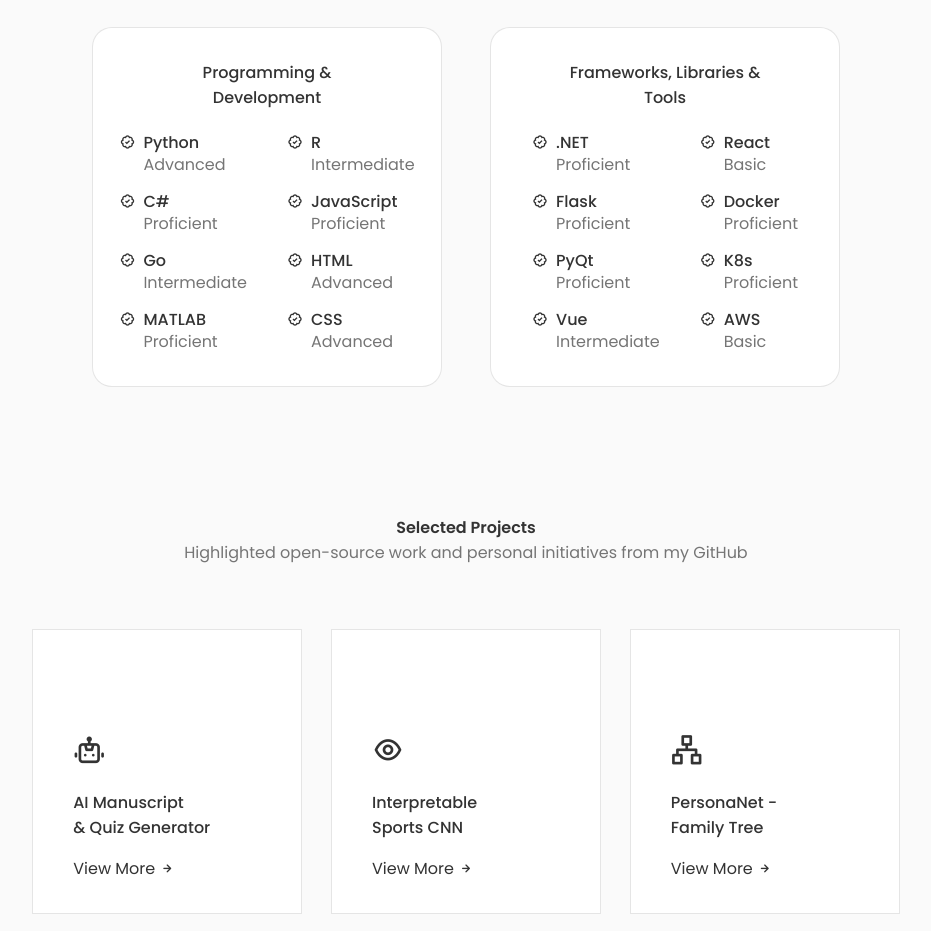
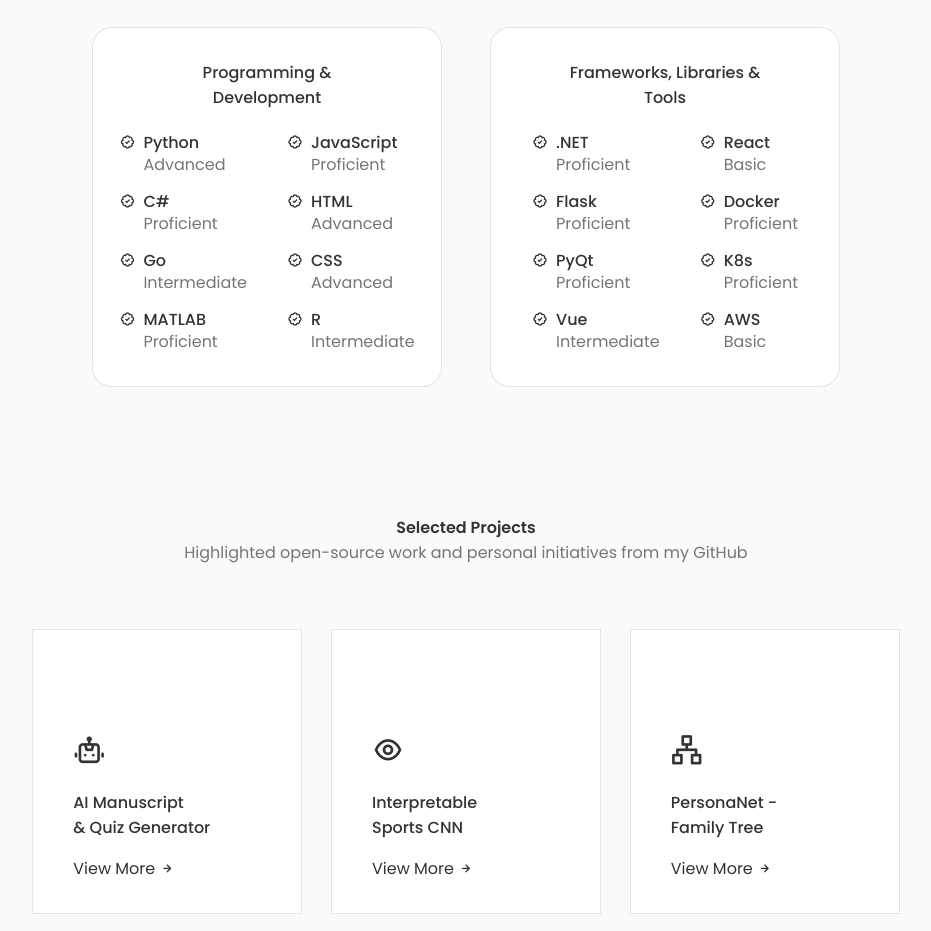
Before and after one commit to fadulelwalid/fadulelwalid.github.io, a React (Create React App) app: page / in a window 1280 px wide. Shown: the part 1520-2451 px from the top of the page, without its empty margins (174-1105 px from the left). Built offline with nearby package versions, Linux system fonts and the light colour scheme.

Commit message:
Minor redordering

```diff
--- a/src/components/skills/Languages.jsx
+++ b/src/components/skills/Languages.jsx
@@ -53,15 +53,6 @@
                         <i class="bx bx-badge-check"></i>
 
                         <div>
-                            <h3 className="skills__name">R</h3>
-                            <span className="skills__level">Intermediate</span>
-                        </div>
-                    </div>
-
-                    <div className="skills__data">
-                        <i class="bx bx-badge-check"></i>
-
-                        <div>
                             <h3 className="skills__name">JavaScript</h3>
                             <span className="skills__level">Proficient</span>
                         </div>
@@ -85,6 +76,15 @@
                         </div>
                     </div>
 
+                    <div className="skills__data">
+                        <i class="bx bx-badge-check"></i>
+
+                        <div>
+                            <h3 className="skills__name">R</h3>
+                            <span className="skills__level">Intermediate</span>
+                        </div>
+                    </div>
+
                 </div>
 
             </div>
```
